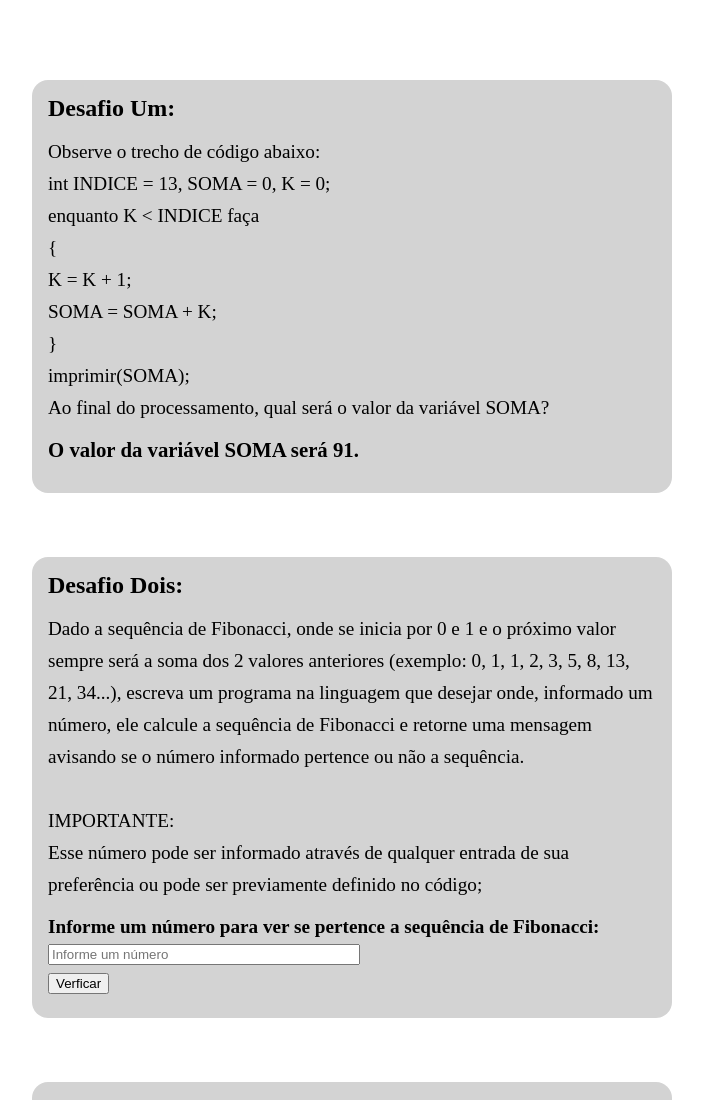
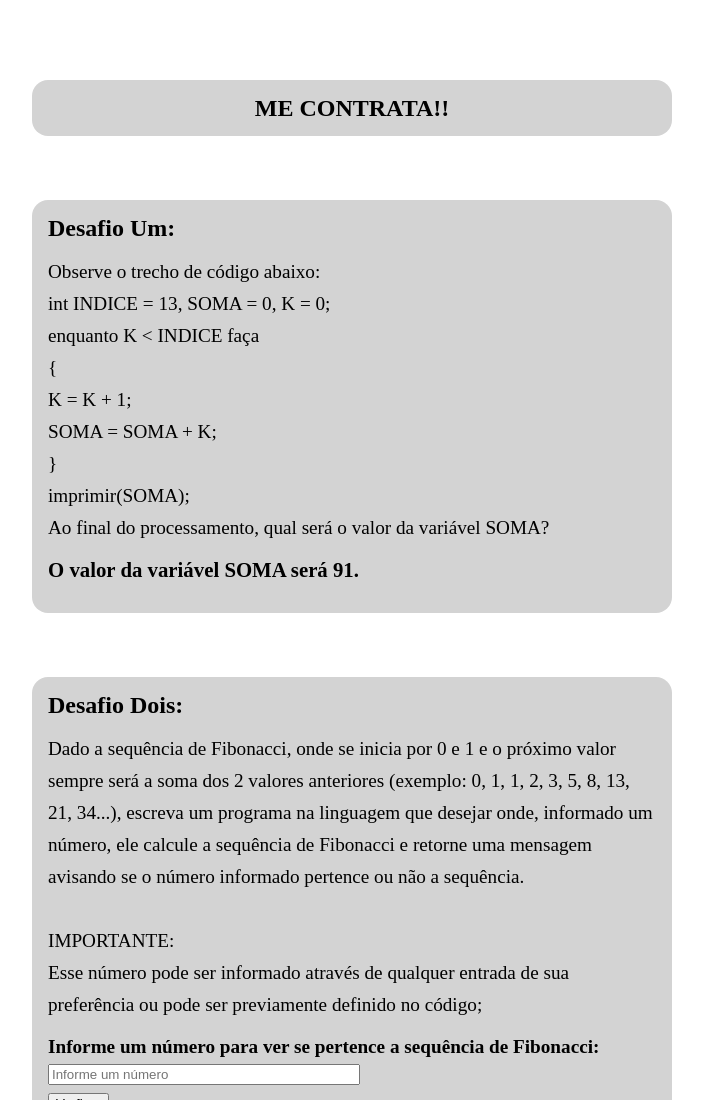
Before and after one commit to Allisson100/desafiosEmpresas, a plain HTML site: page index.html in a window 1280 px wide. Shown: the top 1100 px of the page, without its empty margins (288-991 px from the left). Drawn offline with Linux system fonts and the light colour scheme.

Commit message:
Me contrata

```diff
--- a/css/style.css
+++ b/css/style.css
@@ -51,3 +51,7 @@ button {
     font-weight: bold;
     font-size: 1.3rem;
 }
+
+.meContrata {
+    text-align: center;
+}
--- a/index.html
+++ b/index.html
@@ -14,6 +14,9 @@
 <body>
 
     <main>
+        <section class="meContrata">
+            <h2>ME CONTRATA!!</h2>
+        </section>
         <section>
             <h2>Desafio Um:</h2><br>
             <p>Observe o trecho de código abaixo:</p>
```
